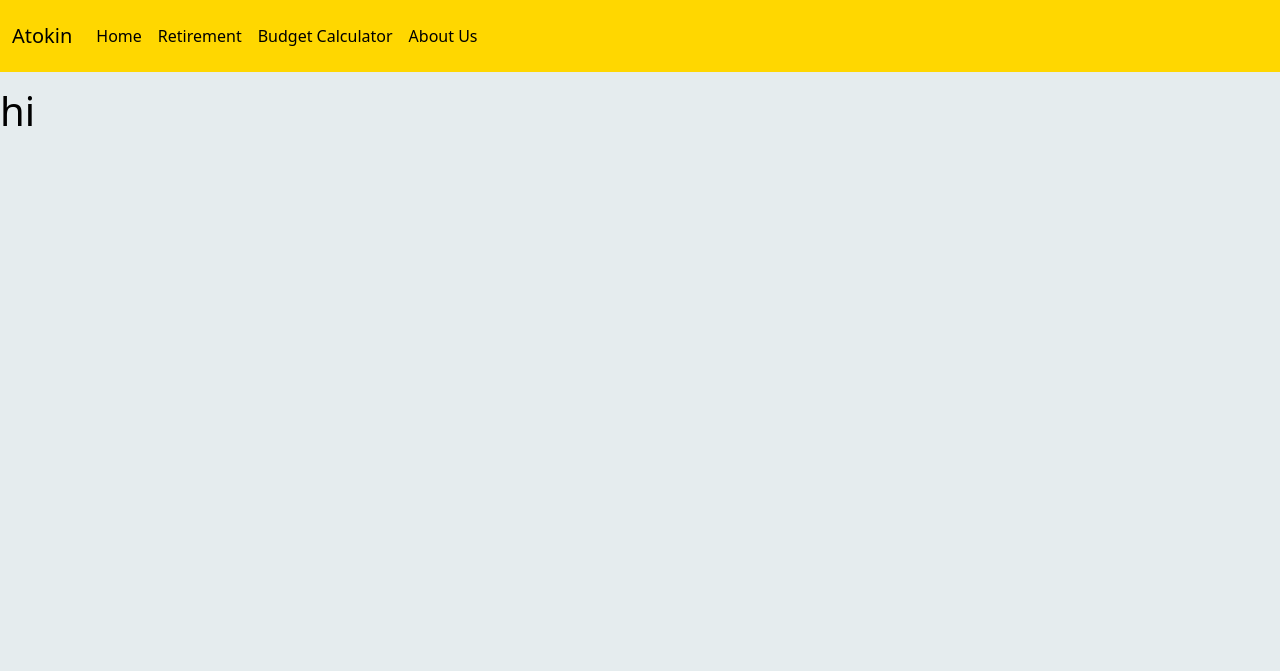
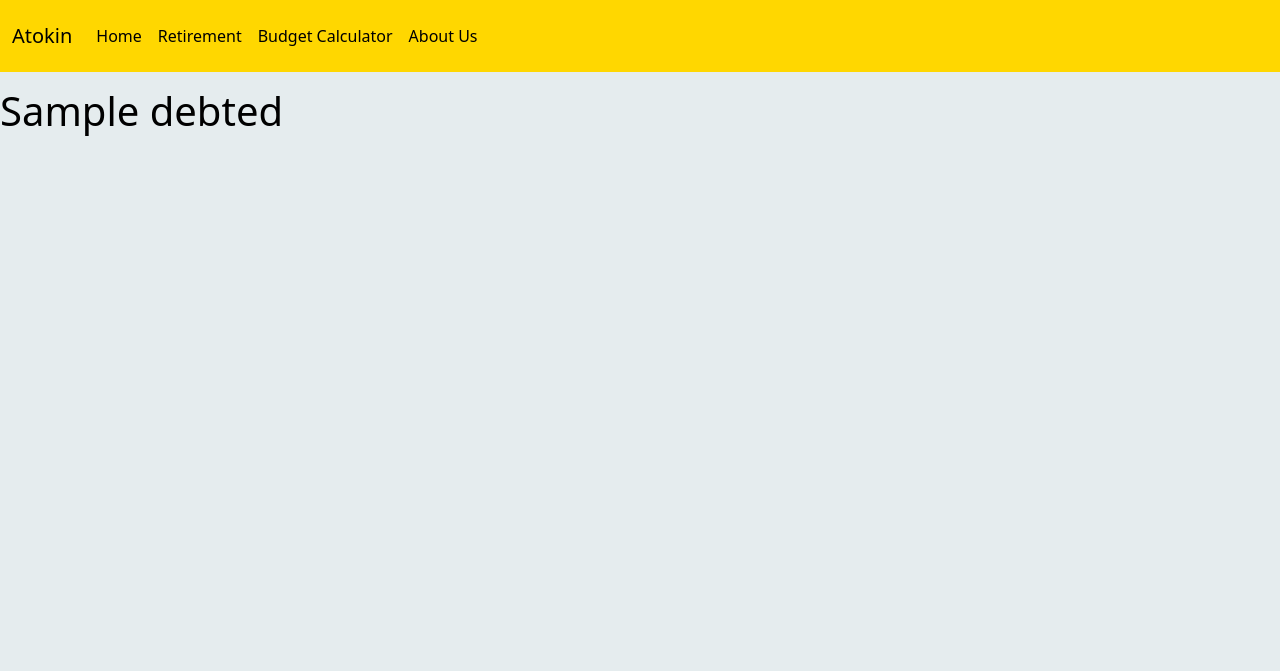
Before and after one commit to Manas-Ram/ifeflaskproject, a Flask app: template templates/result.html in a window 1280 px wide. Shown: the top 671 px of the page. Run offline with Flask 2, Linux system fonts and the light colour scheme; the template is opened without the code that fills it: most values are stand-ins (such as "Sample title", 1, 10 or a date in 2020).

Commit message:
second_commit

```diff
--- a/static/css/web.css
+++ b/static/css/web.css
@@ -132,7 +132,7 @@ img {
 }
 #investp {
     text-align: left;
-    /* padding-left: 100px; */
+    padding-left: 100px;
     padding-top: 30px ;
 }
 .coins {
--- a/templates/result.html
+++ b/templates/result.html
@@ -58,7 +58,7 @@
         </nav>
     </nav>
     <div id="first_invest">
-        <h1> hi </h1>
+        <h1> {{debted}} </h1>
 
 
     </div>
```
